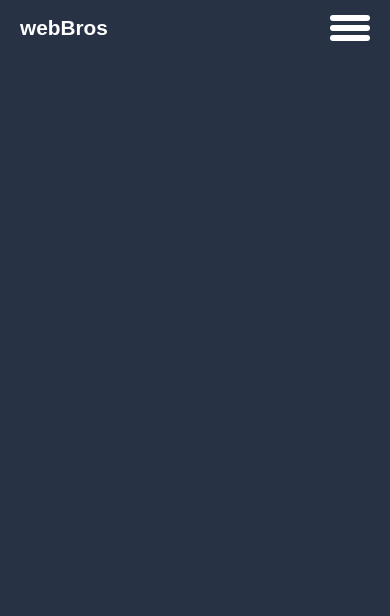
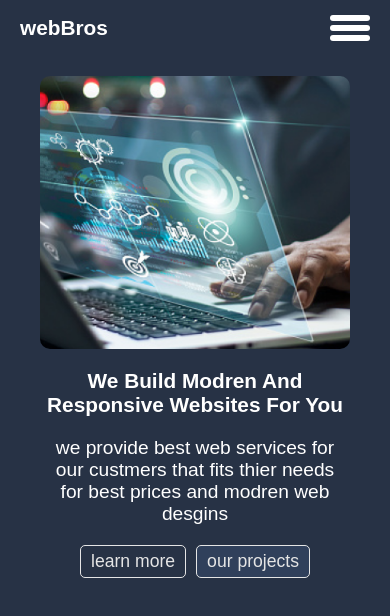
Before and after one commit to omer-os/web-bros-website, a plain HTML site: page index.html in a window 390 px wide. Drawn offline with nearby package versions, Linux system fonts and the light colour scheme.

Commit message:
i dont know about this desgin :(

```diff
--- a/index.html
+++ b/index.html
@@ -28,7 +28,15 @@
 
 
     <div class="sec1">
-
+        <div class="in-sec1">
+            <div class="sec1-title">we build modren and responsive websites for you </div>
+            <div class="sec1-body">we provide best web services for our custmers that fits thier needs for best prices and modren web desgins</div>
+            <div class="sec1-img"></div>
+            <div class="sec1Btns">
+                <button class="sec1-learn-moreBtn">learn more</button>
+                <button class="sec1-projects-btn">our projects</button>
+        </div>
+        </div>
     </div>
 
 
--- a/style.css
+++ b/style.css
@@ -112,6 +112,121 @@ nav{
 /* sec1 */
 .sec1{
     background-color: var(--third-color);
-    height: 100vh;
+    min-height: 100vh;
+    display: flex;
+    justify-content: center;
+    align-items: center;
+}
+.in-sec1{
+    padding: 10px;
     display: grid;
+    max-width: 850px;
+    grid-template-columns: 1fr 1fr;
+    grid-template-rows: 1fr 2fr 1fr;
+    max-height: 350px;
+    color: white;
+    column-gap: 30px;
 }
+.sec1-title{
+    font-size: 2em;
+    font-weight: 600;
+    text-transform: capitalize;
+}
+.sec1-body{
+    font-size: 1.4em;
+    margin-top: 20px;
+}
+
+
+
+/* btns */
+.sec1Btns{
+    display: flex;
+    gap: 10px;
+}
+.sec1Btns>button{
+    width: fit-content;
+    height: fit-content;
+    padding:5px 10px;
+    border: 1px solid var(--first-color);
+    border-radius: 5px;
+    cursor: pointer;
+    color: var(--first-color);
+    font-size:1.1em;
+}
+.sec1Btns>button:active{
+    transform: scale(.95)
+}
+
+
+
+.sec1-learn-moreBtn{
+    background-color: transparent;
+}
+.sec1-projects-btn{
+    background-color: var(--second-color);
+}
+
+.sec1-img{
+    grid-column: 2/3;
+    grid-row: 1/4;
+    background-image: url(./imgs/pro5.png);
+    background-size: cover;
+    background-repeat: no-repeat;
+    background-position: center;
+}
+
+
+@media (max-width: 800px){
+    .in-sec1{
+        width: 90vw;
+        margin: 0 30px;
+    }
+    .sec1-title{
+        font-size: 1.3em;
+    }
+    .sec1-body{
+        font-size: 1.2em;
+    }
+    .sec1-btns{
+        font-size: 1.1em;
+    }
+}
+
+@media (max-width: 600px){
+    .sec1{
+        align-items: flex-start;
+    }
+    .in-sec1{
+        column-gap: 0;
+        row-gap: 20px;
+        margin-top: 17%
+    }
+    .sec1-title{
+        text-align: center;
+        grid-column: 1/3;
+        max-width: 300px;
+        justify-self: center;
+    }
+    .sec1-body{
+        text-align: center;
+        grid-column: 1/3;
+        margin-top: 0;
+        max-width: 300px;
+        justify-self: center;
+    }
+    .sec1-img{
+        grid-column: 1/3;
+        grid-row: 1/3;
+        height: 70vw;
+        border-radius: 10px;
+    }
+    .sec1Btns{
+        grid-column: 1/3;
+        justify-content: space-between;
+        flex-wrap: wrap;
+        align-items: center;
+        max-width: 250px;
+        justify-self: center;
+    }
+}
```
